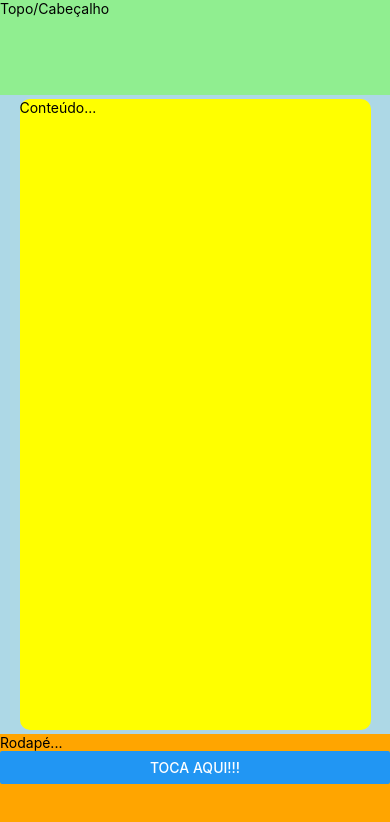
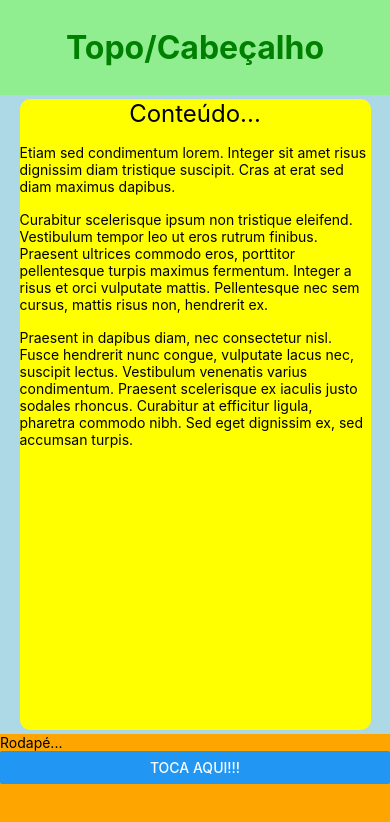
Before and after one commit to tiagotecinternet23/ola-react-native, a React Native app: screen / in a window 390 px wide. Shown: the top 822 px of the page. Built offline with nearby package versions, Linux system fonts and the light colour scheme.

Commit message:
Estilos para texto

```diff
--- a/App.js
+++ b/App.js
@@ -19,10 +19,28 @@ export default function App() {
       <StatusBar barStyle="light-content" />
       <SafeAreaView style={estilos.container}>
         <View style={estilos.cabecalho}>
-          <Text>Topo/Cabeçalho</Text>
+          <Text style={estilos.titulo}>Topo/Cabeçalho</Text>
         </View>
         <View style={estilos.conteudo}>
-          <Text>Conteúdo...</Text>
+          <Text style={estilos.subtitulo}>Conteúdo...</Text>
+          <Text style={estilos.texto}>
+            Etiam sed condimentum lorem. Integer sit amet risus dignissim diam
+            tristique suscipit. Cras at erat sed diam maximus dapibus.
+          </Text>
+          <Text style={estilos.texto}>
+            Curabitur scelerisque ipsum non tristique eleifend. Vestibulum
+            tempor leo ut eros rutrum finibus. Praesent ultrices commodo eros,
+            porttitor pellentesque turpis maximus fermentum. Integer a risus et
+            orci vulputate mattis. Pellentesque nec sem cursus, mattis risus
+            non, hendrerit ex.
+          </Text>
+          <Text style={estilos.texto}>
+            Praesent in dapibus diam, nec consectetur nisl. Fusce hendrerit nunc
+            congue, vulputate lacus nec, suscipit lectus. Vestibulum venenatis
+            varius condimentum. Praesent scelerisque ex iaculis justo sodales
+            rhoncus. Curabitur at efficitur ligula, pharetra commodo nibh. Sed
+            eget dignissim ex, sed accumsan turpis.
+          </Text>
         </View>
         <View style={estilos.rodape}>
           <Text>Rodapé...</Text>
@@ -43,6 +61,7 @@ const estilos = StyleSheet.create({
   cabecalho: {
     backgroundColor: "lightgreen",
     flex: 0.6,
+    justifyContent: "center",
   },
   conteudo: {
     backgroundColor: "yellow",
@@ -58,4 +77,17 @@ const estilos = StyleSheet.create({
     backgroundColor: "orange",
     flex: 0.7,
   },
+  titulo: {
+    fontSize: 32,
+    textAlign: "center",
+    color: "green",
+    fontWeight: "bold",
+  },
+  subtitulo: {
+    textAlign: "center",
+    fontSize: 24,
+  },
+  texto: {
+    marginTop: 16,
+  },
 });
```
